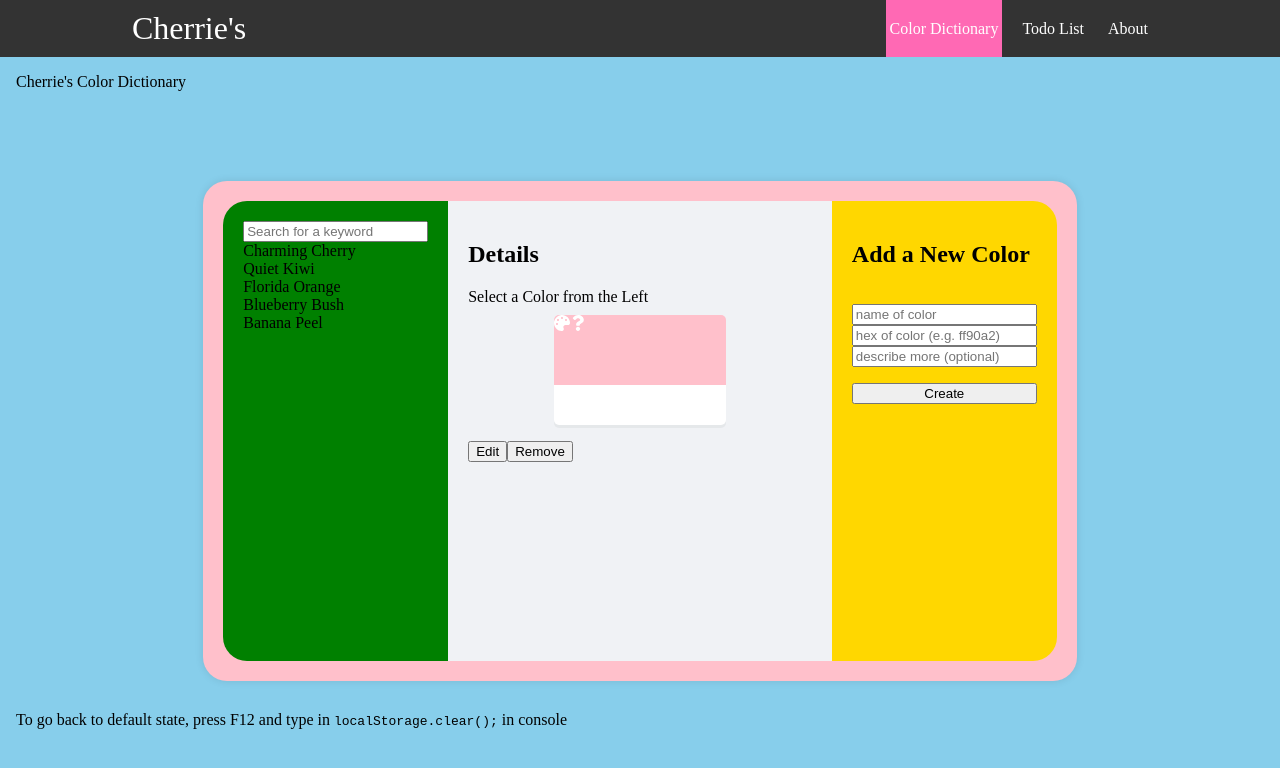
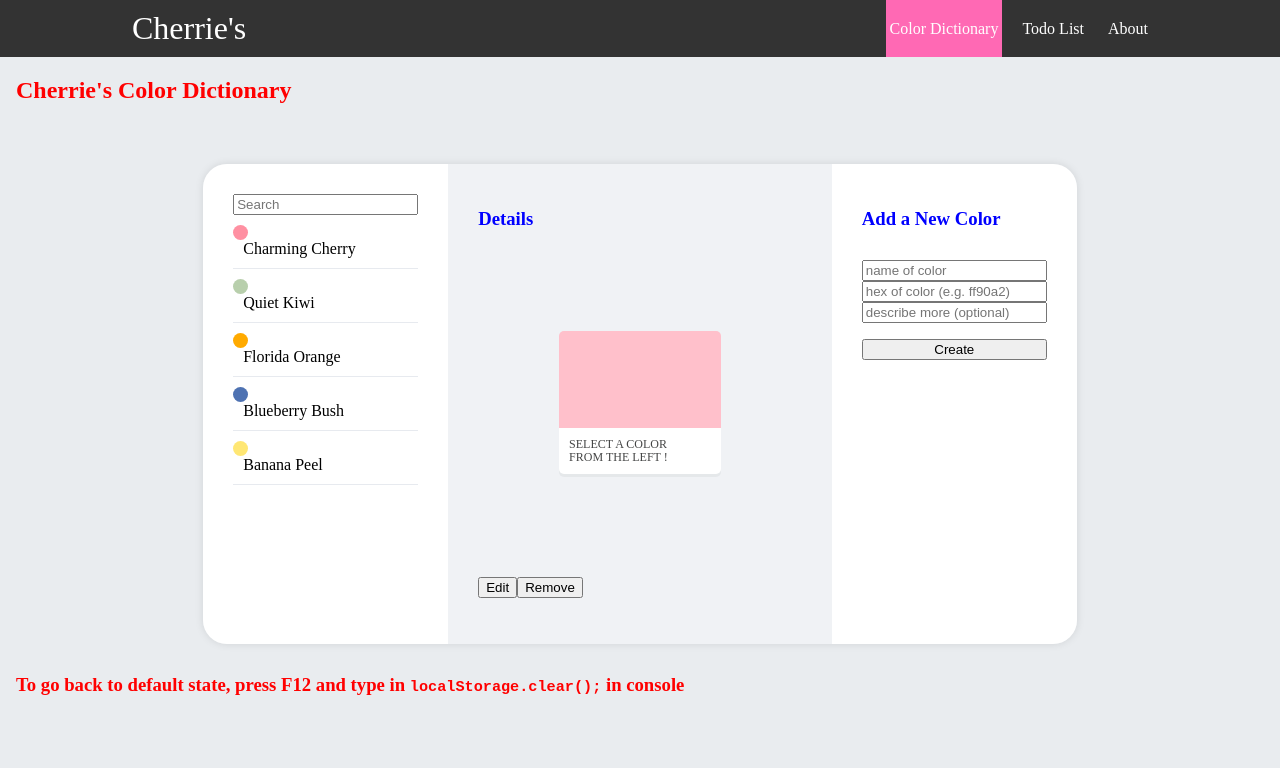
Before and after one commit to cherrie-k/React-Mini-Project, a React (Create React App) app: page /colors in a window 1280 px wide. Shown: the top 768 px of the page. Built offline with nearby package versions, Linux system fonts and the light colour scheme.

Commit message:
Feat & Style: rendered user input color code to 'ContactShow', and started styling Color Dictionary

```diff
--- a/src/App.js
+++ b/src/App.js
@@ -13,7 +13,7 @@ import About from "./components/About";
 
 // 글로벌 스타일로 페이지 전체 설정 가능
 const GlobalStyle = createGlobalStyle`
-  body{ background: skyblue;}
+  body{ background: #e9ecef;}
 `;
 
 function App() {
--- a/src/components/Contacts/ColorChip.js
+++ b/src/components/Contacts/ColorChip.js
@@ -9,14 +9,14 @@ const ColorChipBlock = styled.div`
     // background: skyblue;
     border-top-left-radius: 5px;
     border-top-right-radius: 5px;
+    padding-top: 60%;
     height: 70px;
   }
 
   .color-name {
     background: #fff;
-    height: 40px;
+    padding: 10px;
     position: relative;
-    padding: 5px 20px;
 
     font-size: 12px;
     font-weight: medium;
@@ -30,23 +30,58 @@ const ColorChipBlock = styled.div`
     box-shadow: 0px 3px 0px 0px rgba(226, 228, 231, 0.75);
   }
 
+  #color-code {
+    font-size: 11px;
+    line-height: 0.8em;
+    text-transform: uppercase;
+    color: #a9abab;
+    padding-top: 0px;
+  }
+
   // hover시 위치 올리기
   position: relative;
   top: 0;
   transition: 0.5s cubic-bezier(0.175, 0.885, 0.32, 1.275);
   &:hover {
-    top: -4px;
+    top: -5px;
     box-shadow: 0 8px 20px rgba(gray, 0.12);
   }
 
   #no-select {
     background: pink;
-    color: white;
+    color: black;
   }
+`;
+
+export const ColorChipRoundBlock = styled.div`
+  // Contact Show 안에 있는 dot 들에 적용
+
+  .round {
+    width: 15px;
+    height: 15px;
+    border-radius: 50%;
+  }
+`;
+
+export const ColorChipItem = styled.div`
+  // ColorChipRound랑 InfoBlck 감싸고 있음ㅠㅠ
+
+  display: inline-flex;
+  align-items: center;
+
+  padding-top: 10px;
+  padding-bottom: 10px;
+  border-bottom: 0.8px solid #e7eaef;
+
+  width: 100%;
 `;
 
 function ColorChip({ children }) {
   return <ColorChipBlock>{children}</ColorChipBlock>;
 }
 
+export function ColorChipRound({ children }) {
+  return <ColorChipRoundBlock>{children}</ColorChipRoundBlock>;
+}
+
 export default ColorChip;
--- a/src/components/Contacts/Contact.js
+++ b/src/components/Contacts/Contact.js
@@ -3,6 +3,7 @@ import ContactTemplate from "./ContactTemplate";
 import ContactInfo from "./ContactInfo";
 import ContactDetails from "./ContactDetalis";
 import ContactCreate from "./ContactCreate";
+import { ColorChipItem } from "./ColorChip";
 
 import update from "react-addons-update";
 import ContactShow from "./ContactShow";
@@ -139,11 +140,15 @@ export default class Contact extends React.Component {
       return data.map((contact, i) => {
         // 컴포넌트에선 onClick 적용 안됨에 주의!
         return (
-          <ContactInfo
-            contact={contact}
-            key={i}
-            onClick={() => this.handleClick(i)}
-          />
+          <div>
+            <ColorChipItem>
+              <ContactInfo
+                contact={contact}
+                key={i}
+                onClick={() => this.handleClick(i)}
+              />
+            </ColorChipItem>
+          </div>
         );
       });
     };
@@ -154,7 +159,7 @@ export default class Contact extends React.Component {
           <ContactShow>
             <input
               name="keyword"
-              placeholder="Search for a keyword"
+              placeholder="Search"
               value={this.state.keyword}
               // onChage일 때 this.handleChange 실행
               onChange={this.handleChange}
--- a/src/components/Contacts/ContactCreate.js
+++ b/src/components/Contacts/ContactCreate.js
@@ -2,16 +2,22 @@ import React, { Component } from "react";
 import styled from "styled-components";
 
 const ContactCreatePositioner = styled.div`
-  background: gold;
-  padding: 20px;
-  border-top-right-radius: 24px;
-  border-bottom-right-radius: 24px;
+  display: flex;
   height: 100%;
 `;
 
 const ContactCreateBlock = styled.div`
+  background: white;
+
   display: flex;
   flex-direction: column;
+
+  padding: 30px;
+
+  line-height: 0.8em;
+
+  border-top-right-radius: 24px;
+  border-bottom-right-radius: 24px;
 `;
 
 class ContactCreate extends Component {
@@ -69,7 +75,7 @@ class ContactCreate extends Component {
       <div>
         <ContactCreatePositioner>
           <ContactCreateBlock>
-            <h2>Add a New Color</h2>
+            <h3>Add a New Color</h3>
             <p>
               {/*밑에서 ref가 있는 코드 덕분에.. 정보 입력 후 제출이 끝나도 마우스 포인터표시? 포커스가 여전히 input 박스 안에 있을 수 있다. \
             즉, 데이터 추가 후 특정 인풋에 focus를 줄 수 있다.
--- a/src/components/Contacts/ContactDetalis.js
+++ b/src/components/Contacts/ContactDetalis.js
@@ -7,14 +7,25 @@ import styled from "styled-components";
 import { FaPalette, FaQuestion } from "react-icons/fa";
 
 const ContactDetailsPositioner = styled.div`
-  background: #f0f2f5; // 아주연한회색
-  height: 100%;
-  flex-grow: 1; // 왜안됨?ㅠㅠ
+  display: inline-block;
+  min-height: 0;
+  position: relative;
+  min-width: 200px;
+  flex-grow: 1; // 이게 있어야 빈자리 채워줌
   overflow-y: auto; // 스크롤바 보여줄지 말지 자동으로 결정. 내부 컨텐츠 크기가 주어진 공간을 넘어가는 경우에만 스크롤바 생김.
 `;
 
 const ContactDetailsBlock = styled.div`
-  padding: 20px;
+  background: #f0f2f5; // 아주연한회색
+
+  display: flex;
+  flex-direction: column;
+  justify-content: space-between;
+  line-height: 0.8em;
+
+  padding: 30px;
+
+  height: 100%;
 `;
 
 class ContactDetails extends Component {
@@ -89,14 +100,18 @@ class ContactDetails extends Component {
         <p>Name: {this.props.contact.name}</p>
         <p>Hex Code: #{this.props.contact.phone}</p>
         <p>RGB Code: {this.hexToRGB(this.props.contact.phone)}</p>
-        <p>{this.props.contact.desc}</p>
+
         <ColorChip>
           <div
             className="color-box"
             style={{ background: "#" + this.props.contact.phone }}
           ></div>
           <div className="color-name">{this.props.contact.name}</div>
+          <div className="color-name" id="color-code">
+            #{this.props.contact.phone}
+          </div>
         </ColorChip>
+        <p>{this.props.contact.desc}</p>
       </div>
     );
 
@@ -142,13 +157,15 @@ class ContactDetails extends Component {
 
     const blank = (
       <div>
-        <div> Select a Color from the Left</div>
         <ColorChip>
           <div className="color-box" id="no-select">
             <FaPalette />
             <FaQuestion />
           </div>
-          <div className="color-name"></div>
+          <div className="color-name">
+            <div>Select a Color</div>
+            <div>from the Left !</div>
+          </div>
         </ColorChip>
       </div>
     );
@@ -156,7 +173,7 @@ class ContactDetails extends Component {
     return (
       <ContactDetailsPositioner>
         <ContactDetailsBlock>
-          <h2>Details</h2>
+          <h3>Details</h3>
           {this.props.isSelected ? view : blank}
           <p>
             <button onClick={this.handleToggle}>
--- a/src/components/Contacts/ContactInfo.js
+++ b/src/components/Contacts/ContactInfo.js
@@ -1,9 +1,30 @@
 // 개별 Contact Info에 관한것
 
 import React from "react";
+import styled from "styled-components";
+import { ColorChipRound } from "./ColorChip";
 
-export default class ContactInfo extends React.Component {
+const InfoBlock = styled.div`
+  // Contact Show 안에 있는 개별 색 이름에 적용
+  margin-left: 10px;
+`;
+
+class ContactInfo extends React.Component {
   render() {
-    return <div onClick={this.props.onClick}>{this.props.contact.name}</div>;
+    return (
+      <div>
+        <ColorChipRound style={{ background: "#" + this.props.contact.phone }}>
+          <div
+            className="round"
+            style={{ background: "#" + this.props.contact.phone }}
+          ></div>
+        </ColorChipRound>
+        <InfoBlock>
+          <div onClick={this.props.onClick}>{this.props.contact.name}</div>
+        </InfoBlock>
+      </div>
+    );
   }
 }
+
+export default ContactInfo;
--- a/src/components/Contacts/ContactShow.js
+++ b/src/components/Contacts/ContactShow.js
@@ -1,19 +1,30 @@
 import React from "react"; //  useState 따로 import 해줘야함~!
 import styled from "styled-components";
 
+const ContactShowPositioner = styled.div`
+  display: flex;
+`;
+
 const ContactShowBlock = styled.div`
-  background: green;
-  padding: 20px;
-  border-top-left-radius: 24px;
-  border-bottom-left-radius: 24px;
-  overflow-y: auto; // 스크롤바 보여줄지 말지 자동으로 결정. 내부 컨텐츠 크기가 주어진 공간을 넘어가는 경우에만 스크롤바 생김.
+  background: white;
+
+  padding: 30px;
 
   display: flex;
   flex-direction: column;
+
+  border-top-left-radius: 24px;
+  border-bottom-left-radius: 24px;
+  overflow-x: auto; // 스크롤바 보여줄지 말지 자동으로 결정.
+  overflow-y: auto; // 스크롤바 보여줄지 말지 자동으로 결정. 내부 컨텐츠 크기가 주어진 공간을 넘어가는 경우에만 스크롤바 생김.
 `;
 
 function ContactShow({ children }) {
-  return <ContactShowBlock>{children}</ContactShowBlock>;
+  return (
+    <ContactShowPositioner>
+      <ContactShowBlock>{children}</ContactShowBlock>
+    </ContactShowPositioner>
+  );
 }
 
 export default ContactShow;
--- a/src/components/Contacts/ContactTemplate.js
+++ b/src/components/Contacts/ContactTemplate.js
@@ -4,35 +4,43 @@ import React from "react";
 import styled from "styled-components";
 
 const ContactTemplateBlock = styled.div`
+  display: flex;
+  justify-content: space-between;
+  position: relative;
+
+  min-width: 500px;
   width: 70%;
-  height: 500px; /*height 좀 다름*/
+  height: 30rem; /*height 좀 다름*/
 
-  position: relative;
-  background: white;
   border-radius: 24px; // 둥근 네모로 만들어줌. 얘랑 ContactShow랑 ContactCreate border radius 맞춰줘야 함!
   box-shadow: 0 0 8px 0 rgba(0, 0, 0, 0.1); // 이거 0.1 대신 0.04정도로도 바꿔보기
 
   margin: 0 auto; // auto를 통해 페이지 중앙에 나타나게 됨
-  margin-top: 90px;
+  margin-top: 60px;
   margin-bottom: 30px;
-  padding: 20px;
 
-  display: flex;
-  justify-content: space-between;
-  background: pink;
+  h3 {
+    color: blue;
+  }
+`;
+
+const OutsideTextBlock = styled.div`
+  color: red;
 `;
 
 function ContactTemplate({ children }) {
   return (
     <div>
-      <div>Cherrie's Color Dictionary</div>
-      <div>
-        <ContactTemplateBlock>{children}</ContactTemplateBlock>
-      </div>
-      <div>
-        To go back to default state, press F12 and type in{" "}
-        <samp>localStorage.clear();</samp> in console
-      </div>
+      <OutsideTextBlock>
+        <h2>Cherrie's Color Dictionary</h2>
+      </OutsideTextBlock>
+      <ContactTemplateBlock>{children}</ContactTemplateBlock>
+      <OutsideTextBlock>
+        <h3>
+          To go back to default state, press F12 and type in{" "}
+          <samp>localStorage.clear();</samp> in console
+        </h3>
+      </OutsideTextBlock>
     </div>
   );
 }
--- a/src/components/NavBar.js
+++ b/src/components/NavBar.js
@@ -1,5 +1,5 @@
 // import { Nav } from "react-bootstrap";
-import "../styles.css";
+import "../styles/styles.css";
 import { Link, useMatch, useResolvedPath } from "react-router-dom";
 // Link 쓸 땐 href 대신 to를 써줘야 함. 원래 <a href="/"> 이런식으로 써있었다면 걔네를 <Link to="/"> 이런식으로 바꾸기.
 
```
Also changed, not shown: src/styles/styles.css (renamed from src/styles.css).
